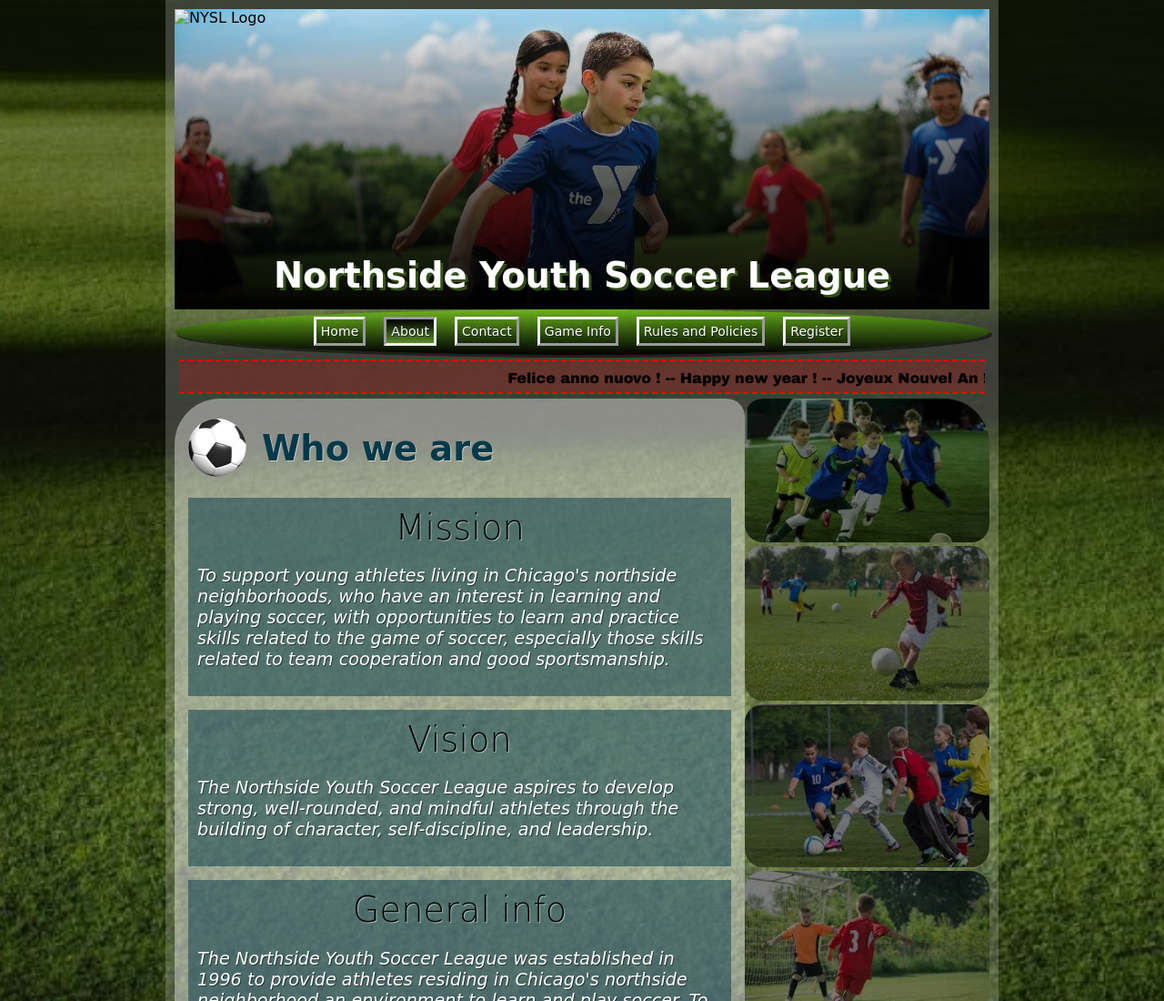
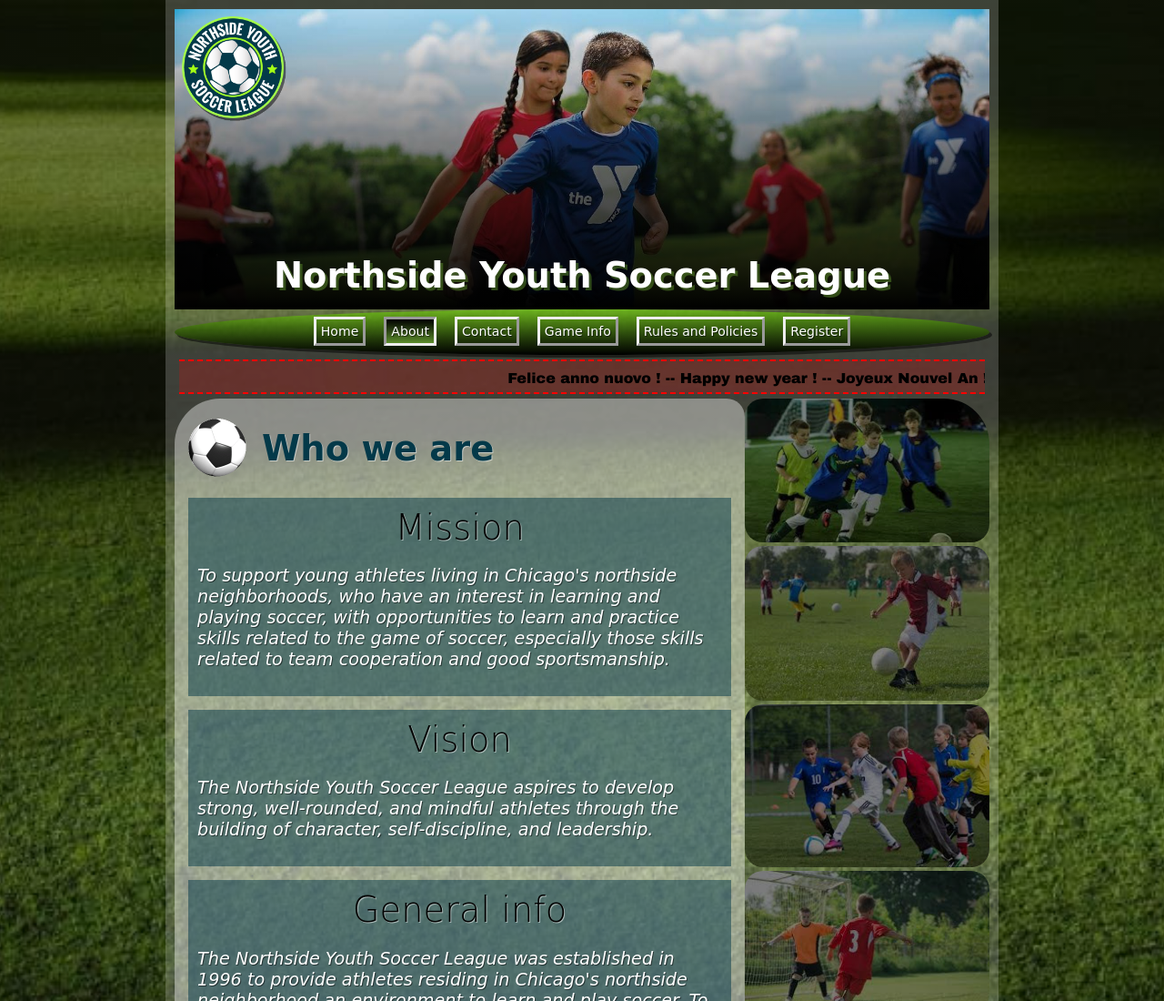
Before and after one commit to Roland1308/NYSL-Project, a plain HTML site: page about.html in a window 1280 px wide. Shown: the top 1100 px of the page at 91% size. Drawn offline with Linux system fonts and the light colour scheme; files whose address does not match are found by name; a web font is replaced by a local one.

Commit message:
One wrong link

```diff
--- a/about.html
+++ b/about.html
@@ -13,7 +13,7 @@
 <body>
   <div class="clearfix">
     <header>
-      <img class="main_logo" src=".images/nysl_logoshdw.png" alt="NYSL Logo" />
+      <img class="main_logo" src="./images/nysl_logoshdw.png" alt="NYSL Logo" />
       <h1 class="main_title">Northside Youth Soccer League</h1>
     </header>
     <nav>
```
